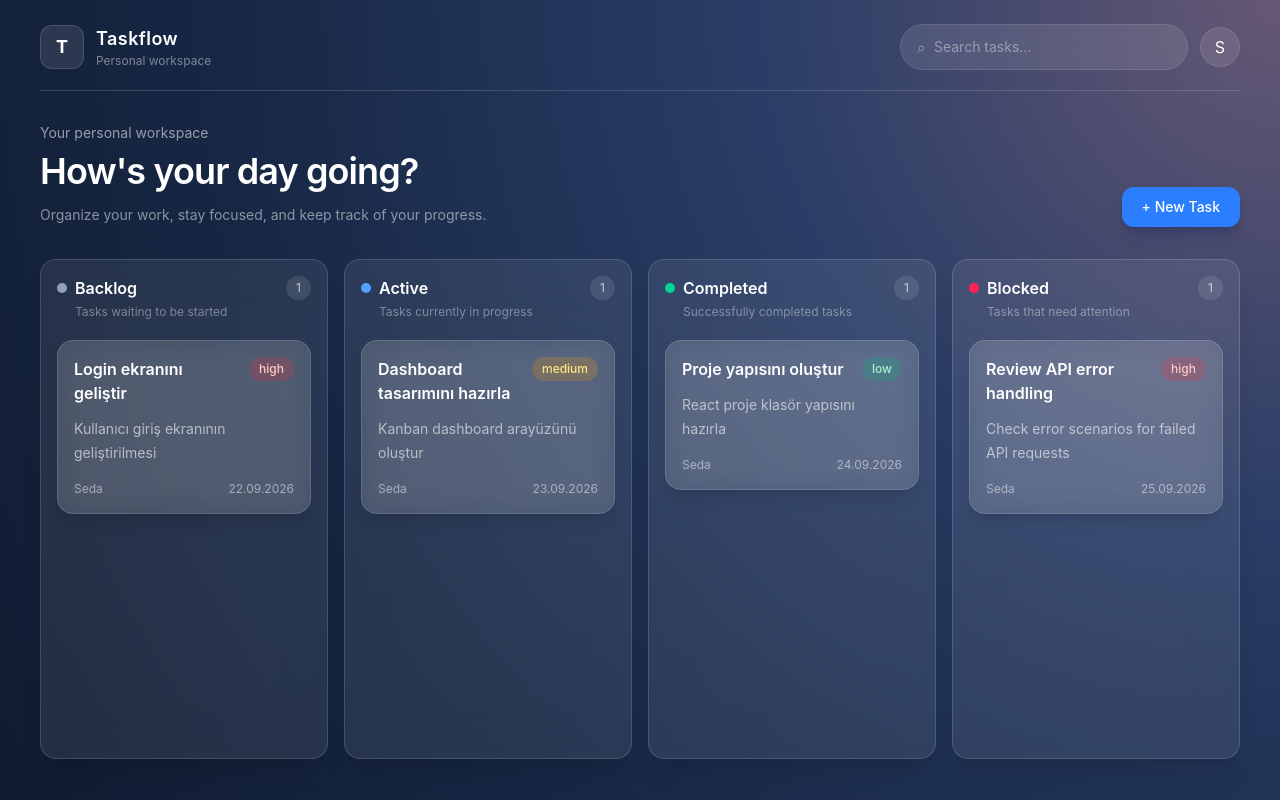
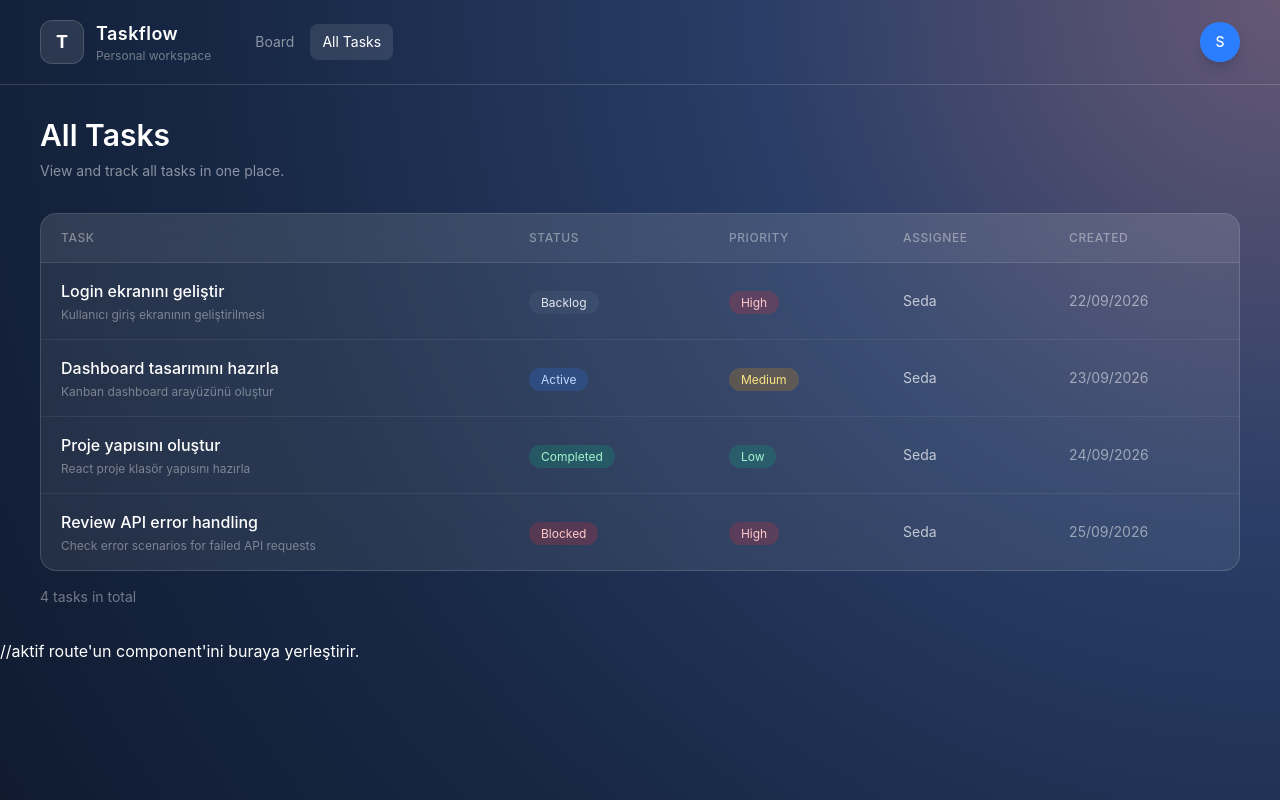
Before and after one commit to sedaahi/taskflow-kanban, a React (Vite) app: page /tasks in a window 1280 px wide. Built offline with nearby package versions, Linux system fonts and the light colour scheme.

Commit message:
feat: navbar routing, allTasks page added

```diff
--- a/package.json
+++ b/package.json
@@ -15,6 +15,7 @@
     "react": "^19.2.8",
     "react-dom": "^19.2.8",
     "react-redux": "^9.3.0",
+    "react-router-dom": "^7.18.4",
     "tailwindcss": "^4.3.3"
   },
   "devDependencies": {
--- a/src/App.jsx
+++ b/src/App.jsx
@@ -1,7 +1,18 @@
+import { Route, Routes } from "react-router-dom";
+
+import Layout from "./components/Layout";
 import BoardPage from "./pages/BoardPage";
+import AllTasksPage from "./pages/AllTasksPage";
 
 function App() {
-  return <BoardPage />;
+  return (
+    <Routes>
+      <Route element={<Layout />}>
+        <Route path="/" element={<BoardPage />} />
+        <Route path="/tasks" element={<AllTasksPage />} />
+      </Route>
+    </Routes>
+  );
 }
 
 export default App;
--- /dev/null
+++ b/src/components/Layout.jsx
@@ -0,0 +1,14 @@
+import { Outlet } from "react-router-dom";
+import Navbar from "./Navbar";
+
+const Layout = () => {
+  return (
+    <main className="min-h-screen bg-[radial-gradient(circle_at_top_right,_#665875_0%,_#293d66_35%,_#172744_70%,_#101b30_100%)] text-white">
+      <Navbar />
+
+      <Outlet /> //aktif route'un component'ini buraya yerleştirir.
+    </main>
+  );
+};
+
+export default Layout;
--- a/src/components/Navbar.jsx
+++ b/src/components/Navbar.jsx
@@ -0,0 +1,74 @@
+import { NavLink } from "react-router-dom";
+
+const Navbar = () => {
+  const getNavLinkClass = ({ isActive }) =>
+    `rounded-lg px-3 py-2 text-sm transition ${
+      isActive
+        ? "bg-white/10 text-white"
+        : "text-white/50 hover:bg-white/[0.06] hover:text-white"
+    }`;
+
+  return (
+    <header className="border-b border-white/15">
+      <div className="mx-auto flex max-w-[1500px] items-center justify-between px-6 py-5 lg:px-10">
+        <div className="flex items-center gap-8">
+          {/* Logo */}
+          <NavLink to="/" className="flex items-center gap-3">
+            <div className="grid h-11 w-11 place-items-center rounded-xl border border-white/15 bg-white/10 backdrop-blur-xl">
+              <span className="text-lg font-bold">T</span>
+            </div>
+
+            <div>
+              <p className="text-lg font-semibold tracking-wide text-white">
+                Taskflow
+              </p>
+
+              <p className="text-xs text-white/40">
+                Personal workspace
+              </p>
+            </div>
+          </NavLink>
+
+          {/* Navigation */}
+          <nav className="hidden items-center gap-1 md:flex">
+            <NavLink
+              to="/"
+              end
+              className={getNavLinkClass}
+            >
+              Board
+            </NavLink>
+
+            <NavLink
+              to="/tasks"
+              className={getNavLinkClass}
+            >
+              All Tasks
+            </NavLink>
+          </nav>
+        </div>
+
+        {/* Right Side */}
+        <div className="flex items-center gap-3">
+          {/* <div className="hidden w-64 items-center rounded-full border border-white/10 bg-white/10 px-4 py-2.5 backdrop-blur-xl lg:flex">
+            <span className="mr-2 text-white/40">
+              ⌕
+            </span>
+
+            <input
+              type="text"
+              placeholder="Search tasks..."
+              className="w-full bg-transparent text-sm text-white outline-none placeholder:text-white/40"
+            />
+          </div> */}
+
+          <div className="grid h-10 w-10 place-items-center rounded-full bg-blue-500 text-sm font-medium text-white shadow-lg shadow-blue-950/20">
+            S
+          </div>
+        </div>
+      </div>
+    </header>
+  );
+};
+
+export default Navbar;
--- a/src/main.jsx
+++ b/src/main.jsx
@@ -1,6 +1,7 @@
 import { StrictMode } from "react";
 import { createRoot } from "react-dom/client";
 import { Provider } from "react-redux";
+import { BrowserRouter } from "react-router-dom";
 
 import "./index.css";
 import App from "./App.jsx";
@@ -9,7 +10,9 @@ import { store } from "./store/store.js";
 createRoot(document.getElementById("root")).render(
   <StrictMode>
     <Provider store={store}>
-      <App />
+      <BrowserRouter>
+        <App />
+      </BrowserRouter>
     </Provider>
   </StrictMode>
 );
--- /dev/null
+++ b/src/pages/AllTasksPage.jsx
@@ -0,0 +1,127 @@
+import { useSelector } from "react-redux";
+
+const AllTasksPage = () => {
+
+  const tasks = useSelector((state) => state.tasks.tasks);
+
+  const statusLabels = {
+    pending: "Backlog",
+    "in-progress": "Active",
+    completed: "Completed",
+    blocked: "Blocked",
+  };
+
+  const statusStyles = {
+    pending: "bg-slate-500/20 text-slate-200",
+    "in-progress": "bg-blue-500/20 text-blue-200",
+    completed: "bg-emerald-500/20 text-emerald-200",
+    blocked: "bg-red-500/20 text-red-200",
+  };
+
+  const priorityStyles = {
+    low: "bg-emerald-500/20 text-emerald-200",
+    medium: "bg-amber-500/20 text-amber-200",
+    high: "bg-red-500/20 text-red-200",
+  };
+
+  return (
+      <div className="mx-auto max-w-[1500px] px-6 py-8 lg:px-10">
+        <div className="mb-8">
+
+
+          <h1 className="text-3xl font-semibold">
+            All Tasks
+          </h1>
+
+          <p className="mt-2 text-sm text-white/50">
+            View and track all tasks in one place.
+          </p>
+        </div>
+
+        <div className="overflow-hidden rounded-2xl border border-white/15 bg-white/[0.08] backdrop-blur-xl">
+          <div className="overflow-x-auto">
+            <table className="w-full min-w-[800px] text-left">
+              <thead className="border-b border-white/10 bg-white/[0.05]">
+                <tr className="text-xs uppercase tracking-wider text-white/40">
+                  <th className="px-5 py-4 font-medium">
+                    Task
+                  </th>
+
+                  <th className="px-5 py-4 font-medium">
+                    Status
+                  </th>
+
+                  <th className="px-5 py-4 font-medium">
+                    Priority
+                  </th>
+
+                  <th className="px-5 py-4 font-medium">
+                    Assignee
+                  </th>
+
+                  <th className="px-5 py-4 font-medium">
+                    Created
+                  </th>
+                </tr>
+              </thead>
+
+              <tbody>
+                {tasks.map((task) => (
+                  <tr
+                    key={task.id}
+                    className="border-b border-white/[0.07] transition last:border-0 hover:bg-white/[0.05]"
+                  >
+                    <td className="px-5 py-4">
+                      <p className="font-medium text-white">
+                        {task.title}
+                      </p>
+
+                      <p className="mt-1 max-w-md truncate text-xs text-white/40">
+                        {task.description}
+                      </p>
+                    </td>
+
+                    <td className="px-5 py-4">
+                      <span
+                        className={`rounded-full px-3 py-1 text-xs ${
+                          statusStyles[task.status]
+                        }`}
+                      >
+                        {statusLabels[task.status]}
+                      </span>
+                    </td>
+
+                    <td className="px-5 py-4">
+                      <span
+                        className={`rounded-full px-3 py-1 text-xs capitalize ${
+                          priorityStyles[task.priority]
+                        }`}
+                      >
+                        {task.priority}
+                      </span>
+                    </td>
+
+                    <td className="px-5 py-4 text-sm text-white/70">
+                      {task.assignee}
+                    </td>
+
+                    <td className="px-5 py-4 text-sm text-white/50">
+                      {new Date(
+                        task.createdAt
+                      ).toLocaleDateString("en-GB")}
+                    </td>
+                  </tr>
+                ))}
+              </tbody>
+            </table>
+          </div>
+        </div>
+
+        <p className="mt-4 text-sm text-white/40">
+          {tasks.length} {tasks.length === 1 ? "task" : "tasks"} in total
+        </p>
+      </div>
+  );
+};
+
+export default AllTasksPage;
--- a/src/pages/BoardPage.jsx
+++ b/src/pages/BoardPage.jsx
@@ -55,43 +55,8 @@ const BoardPage = () => {
   };
 
   return (
-    <main className="min-h-screen bg-[radial-gradient(circle_at_top_right,_#665875_0%,_#293d66_35%,_#172744_70%,_#101b30_100%)] text-white">
-      <div className="mx-auto min-h-screen max-w-[1500px] px-6 py-6 lg:px-10">
-
-        {/* Header */}
-        <header className="flex items-center justify-between border-b border-white/15 pb-5">
-          <div className="flex items-center gap-3">
-            <div className="grid h-11 w-11 place-items-center rounded-xl border border-white/15 bg-white/10 backdrop-blur-xl">
-              <span className="text-lg font-bold">T</span>
-            </div>
-
-            <div>
-              <h1 className="text-lg font-semibold tracking-wide">
-                Taskflow
-              </h1>
-              <p className="text-xs text-white/45">
-                Personal workspace
-              </p>
-            </div>
-          </div>
-
-          <div className="flex items-center gap-3">
-            <div className="hidden w-72 items-center rounded-full border border-white/10 bg-white/10 px-4 py-2.5 backdrop-blur-xl md:flex">
-              <span className="mr-2 text-white/40">⌕</span>
-
-              <input
-                type="text"
-                placeholder="Search tasks..."
-                className="w-full bg-transparent text-sm text-white outline-none placeholder:text-white/40"
-              />
-            </div>
-
-            <button className="grid h-10 w-10 place-items-center rounded-full border border-white/10 bg-white/10 backdrop-blur-xl transition hover:bg-white/20">
-              S
-            </button>
-          </div>
-        </header>
-
+    <>
+      <div className="mx-auto max-w-[1500px] px-6 pb-10 lg:px-10">
         {/* Hero */}
         <section className="flex flex-col gap-6 py-8 md:flex-row md:items-end md:justify-between">
           <div>
@@ -153,7 +118,7 @@ const BoardPage = () => {
         />
       )}
 
-    </main>
+    </>
   );
 };
 
```
Also changed, not shown: 1 other file (tests, documents, lock files or other folders).
